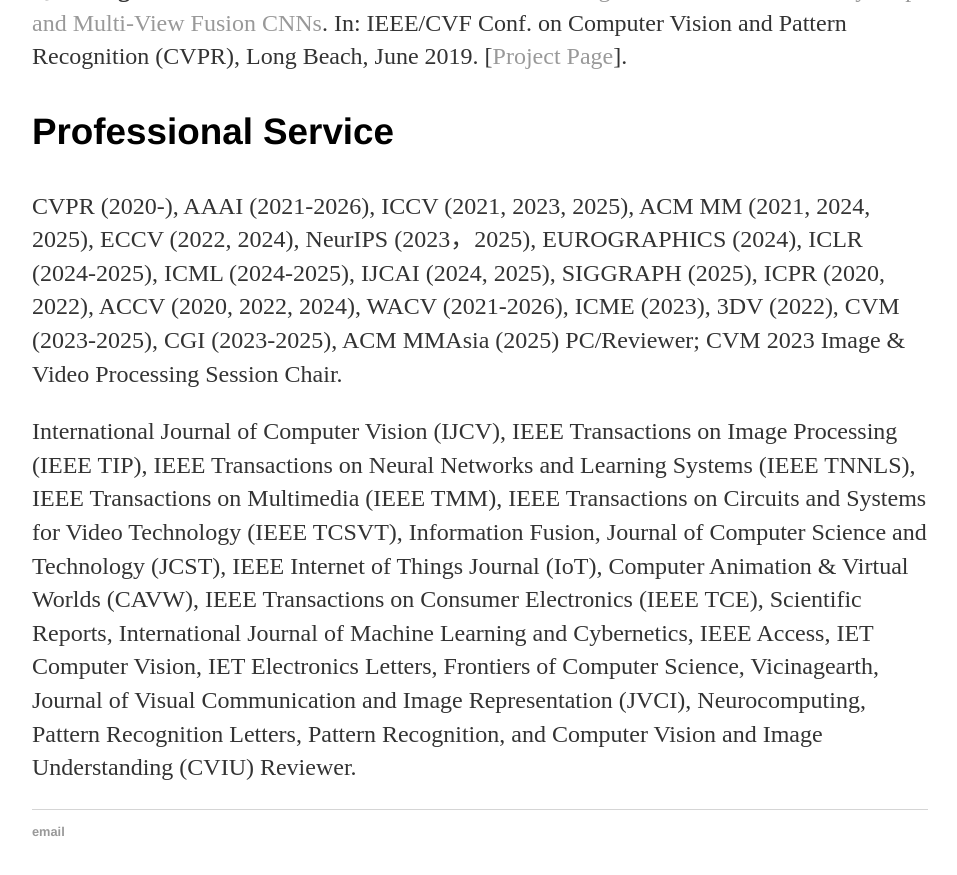
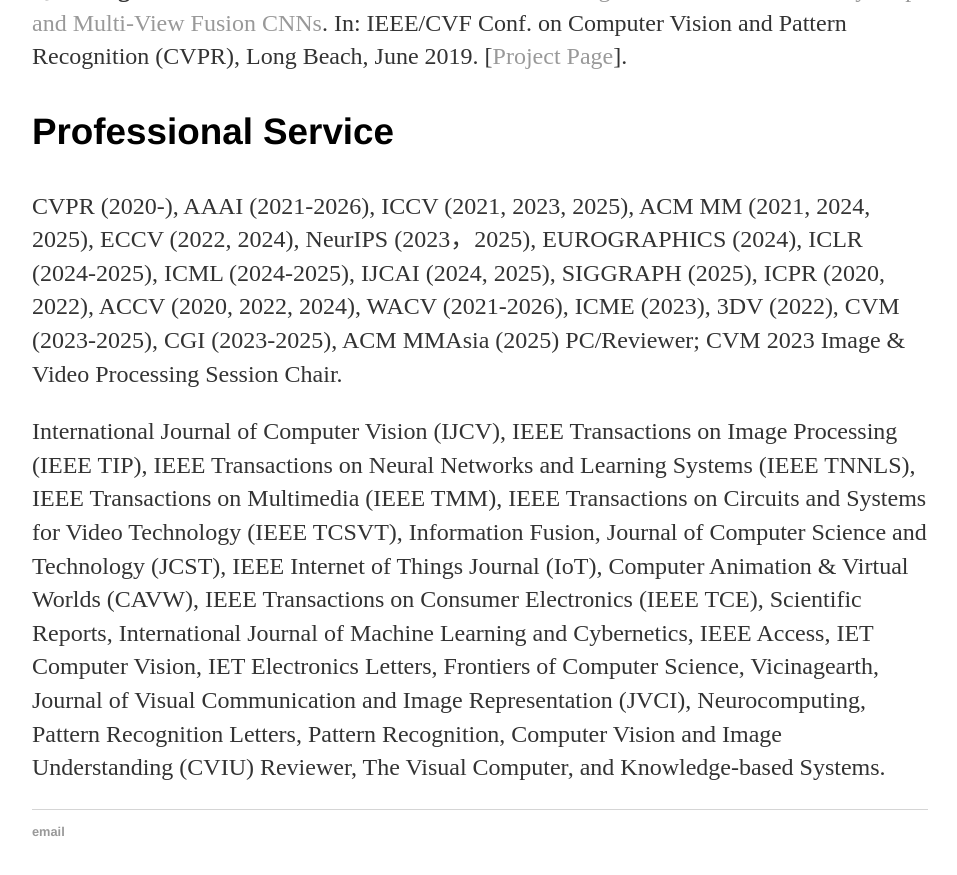
Before and after one commit to zqyq/zqyq.github.io, a Jekyll site: the page built from index.html, in a window 1280 px wide and 900 px high, scrolled down 1513 px. Shown: the top 875 px of the window, without its empty margins (160-1117 px from the left). Built offline with Jekyll 4.4.1, drawn with Linux system fonts in a browser that asks for light colours.

Commit message:
Update index.html

```diff
--- a/index.html
+++ b/index.html
@@ -69,5 +69,5 @@
 			 Information Fusion, Journal of Computer Science and Technology (JCST), IEEE Internet of Things Journal (IoT), Computer Animation & Virtual Worlds (CAVW),
 			 IEEE Transactions on Consumer Electronics (IEEE TCE), Scientific Reports, International Journal of Machine Learning and Cybernetics,
 			 IEEE Access, IET Computer Vision, IET Electronics Letters, Frontiers of Computer Science, Vicinagearth, Journal of Visual Communication and Image Representation (JVCI),
-			 Neurocomputing, Pattern Recognition Letters, Pattern Recognition, and Computer Vision and Image Understanding (CVIU) Reviewer. <p>
+			 Neurocomputing, Pattern Recognition Letters, Pattern Recognition, Computer Vision and Image Understanding (CVIU) Reviewer, The Visual Computer, and Knowledge-based Systems. <p>
 		</div>
```
